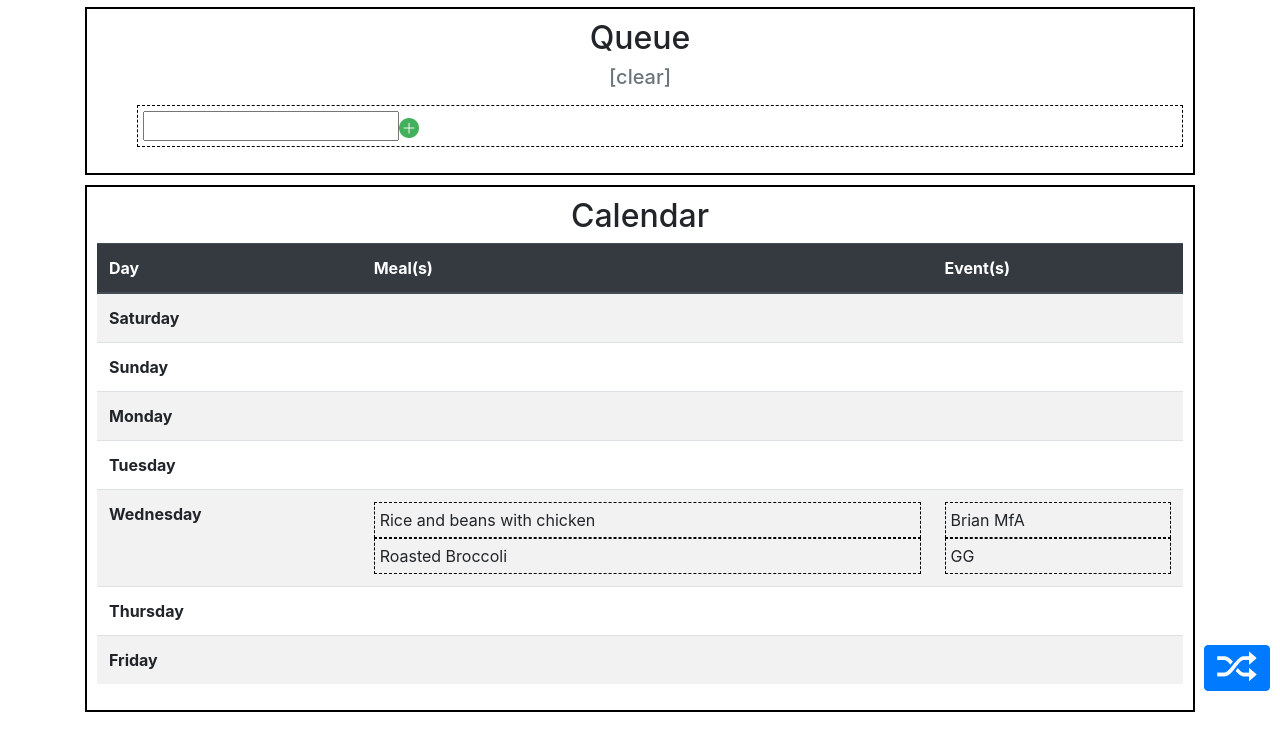
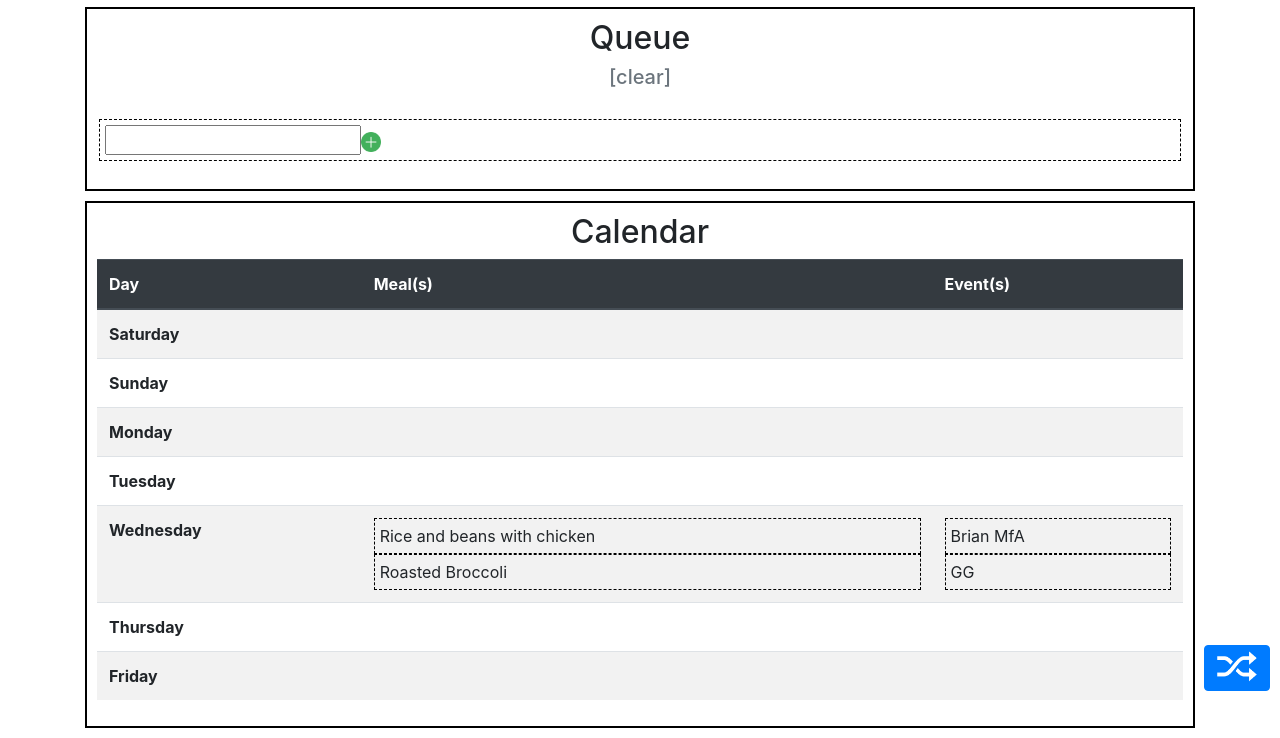
Before and after one commit to brianmueller/mealfred, a plain HTML site: page index.html in a window 1280 px wide. Shown: the part 89-827 px from the top of the page. Drawn offline with nearby package versions, Linux system fonts and the light colour scheme; no server answers.

Commit message:
fix queue padding

```diff
--- a/index.html
+++ b/index.html
@@ -303,6 +303,10 @@
             padding: 10px;
         }
 
+        .box ul {
+            padding: 2px;
+        }
+
         .box li {
             border: 1px dashed black;
             list-style: none;
```
